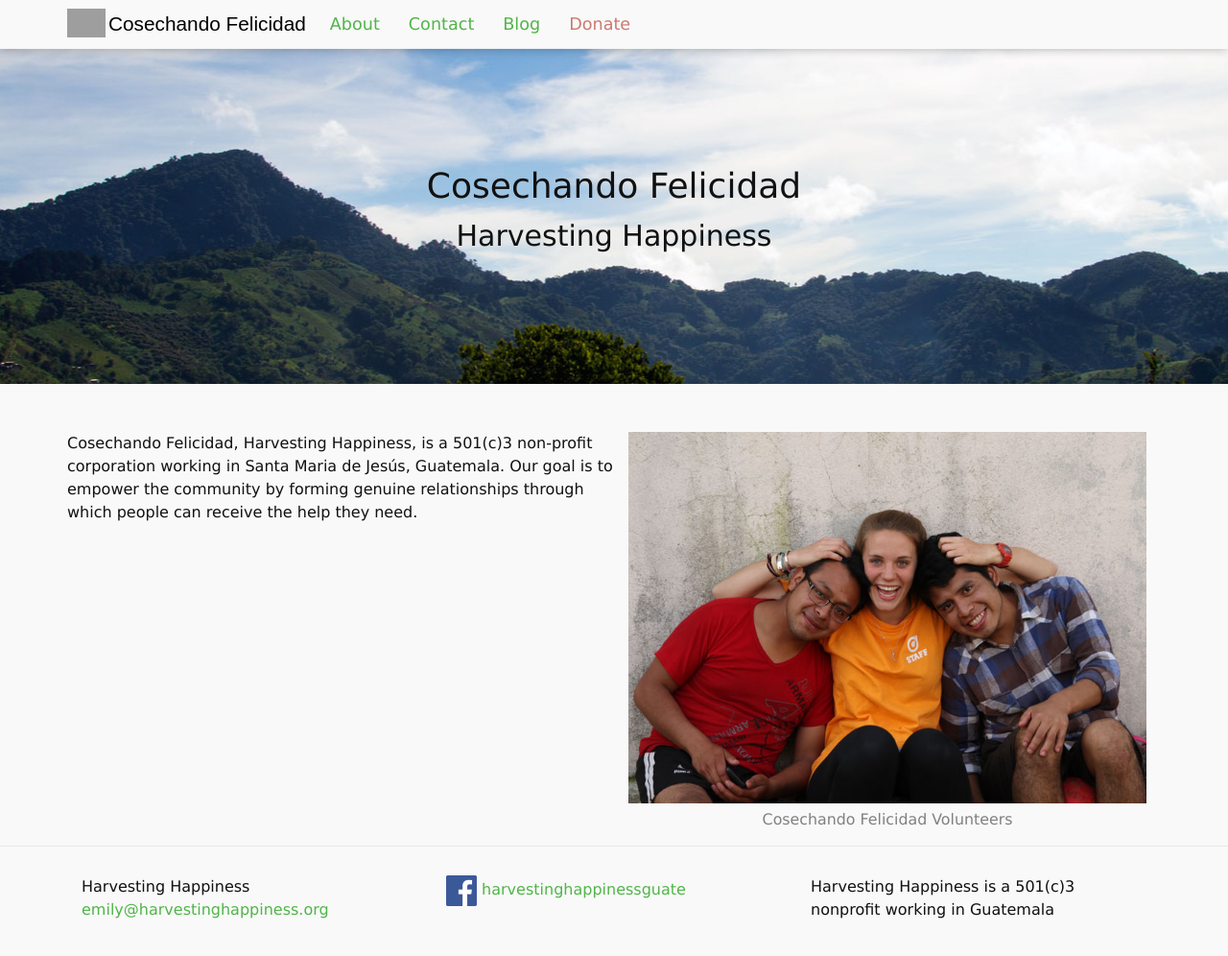
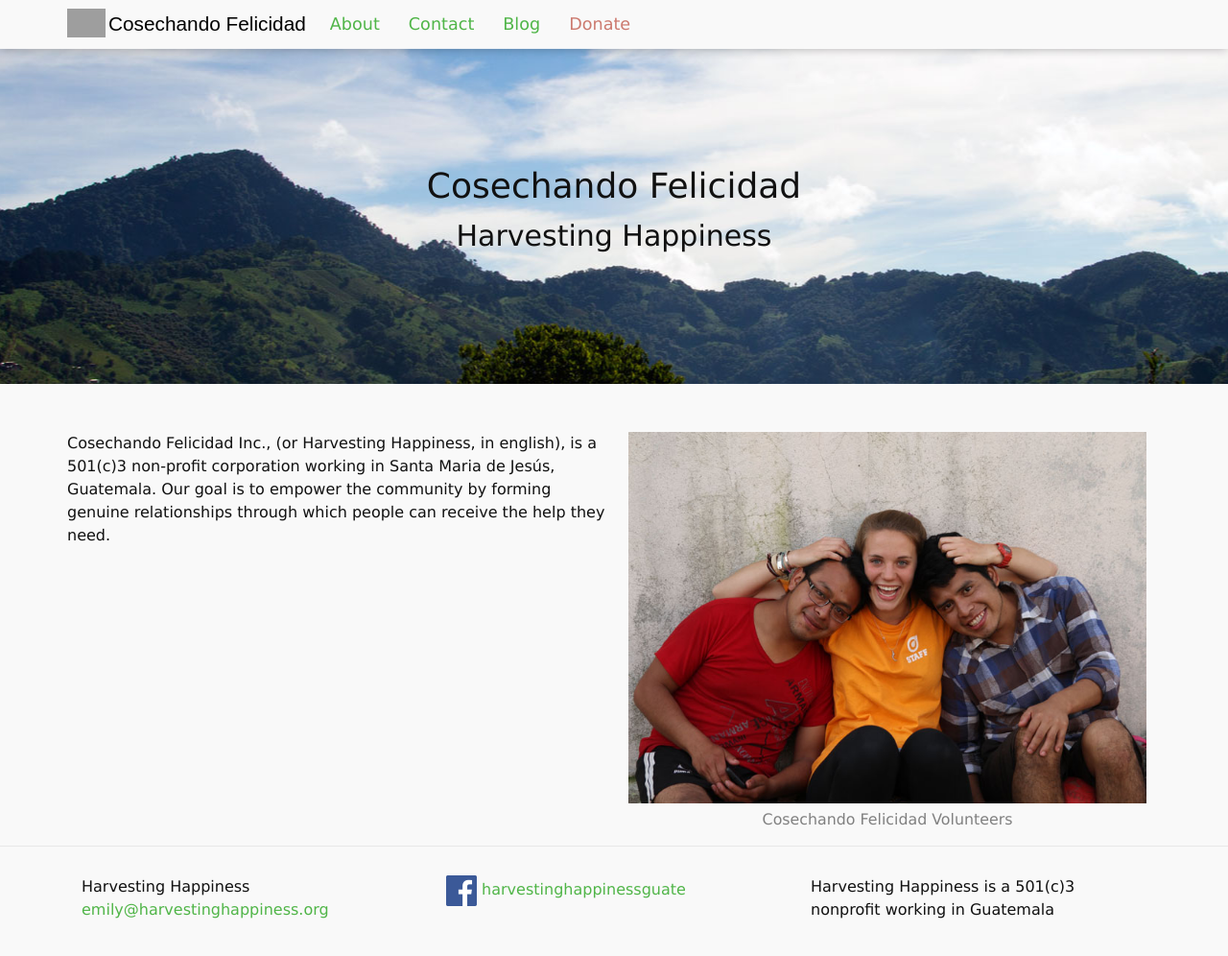
Before and after one commit to harvestinghappiness/harvestinghappiness.github.io, a Jekyll site: the page built from home.md, in a window 1280 px wide and 1020 px high. Shown: the top 996 px of the window at 96% size. Built offline with Jekyll 4.4.1, drawn with Linux system fonts in a browser that asks for light colours.

Commit message:
Update home.md

```diff
--- a/home.md
+++ b/home.md
@@ -1,9 +1,9 @@
 ---
 layout: home
-title: Cosechando Felicidad
+title: Cosechando Felicidad Inc.
 permalink: /
 ---
 
 {% include figure.html src="volunteers3.jpg" caption="Cosechando Felicidad Volunteers" side="right" size="half" %}
 
-Cosechando Felicidad, Harvesting Happiness, is a 501(c)3 non-profit corporation working in Santa Maria de Jesús, Guatemala. Our goal is to empower the community by forming genuine relationships through which people can receive the help they need.
+Cosechando Felicidad Inc., (or Harvesting Happiness, in english), is a 501(c)3 non-profit corporation working in Santa Maria de Jesús, Guatemala. Our goal is to empower the community by forming genuine relationships through which people can receive the help they need.
```
